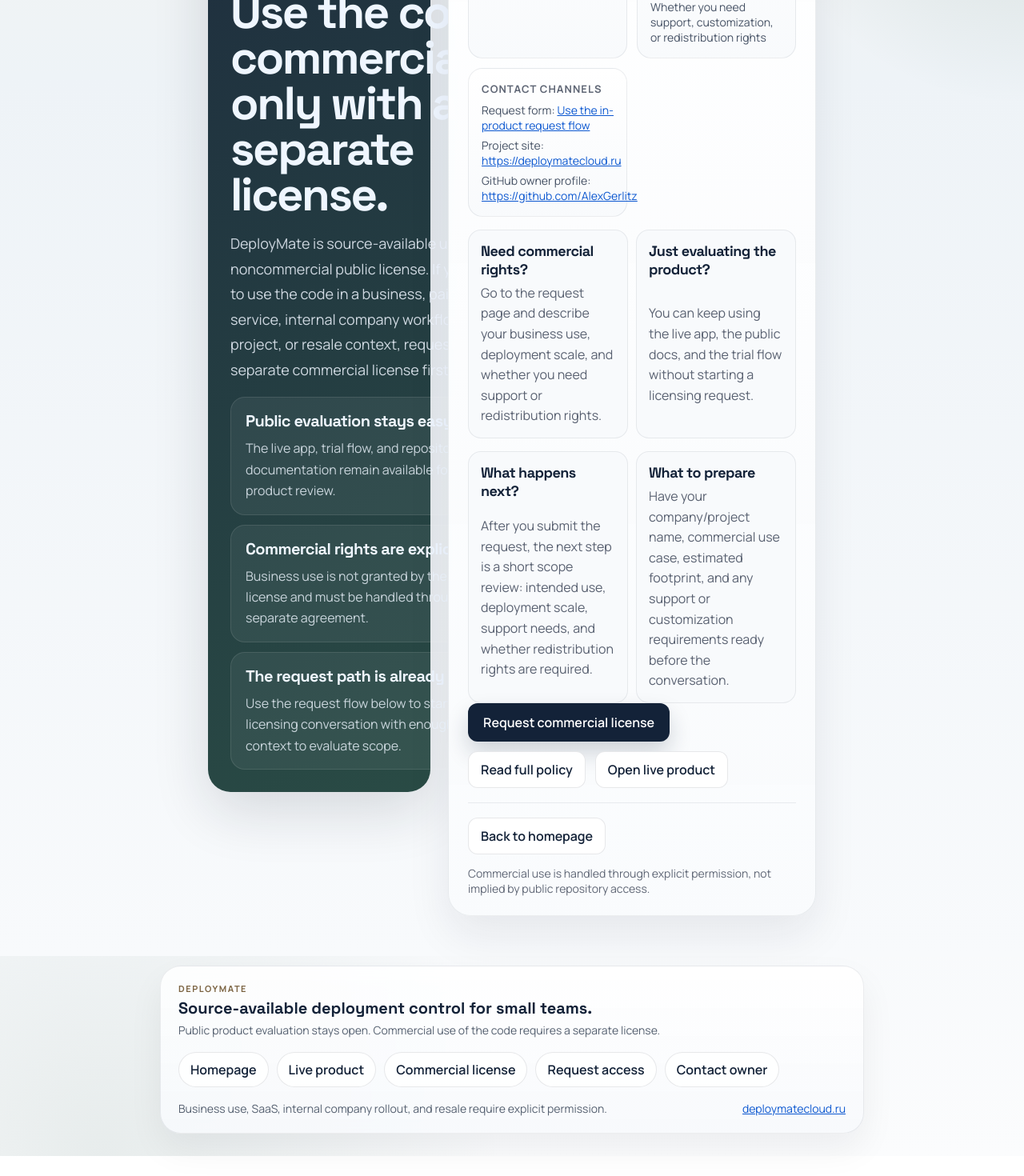
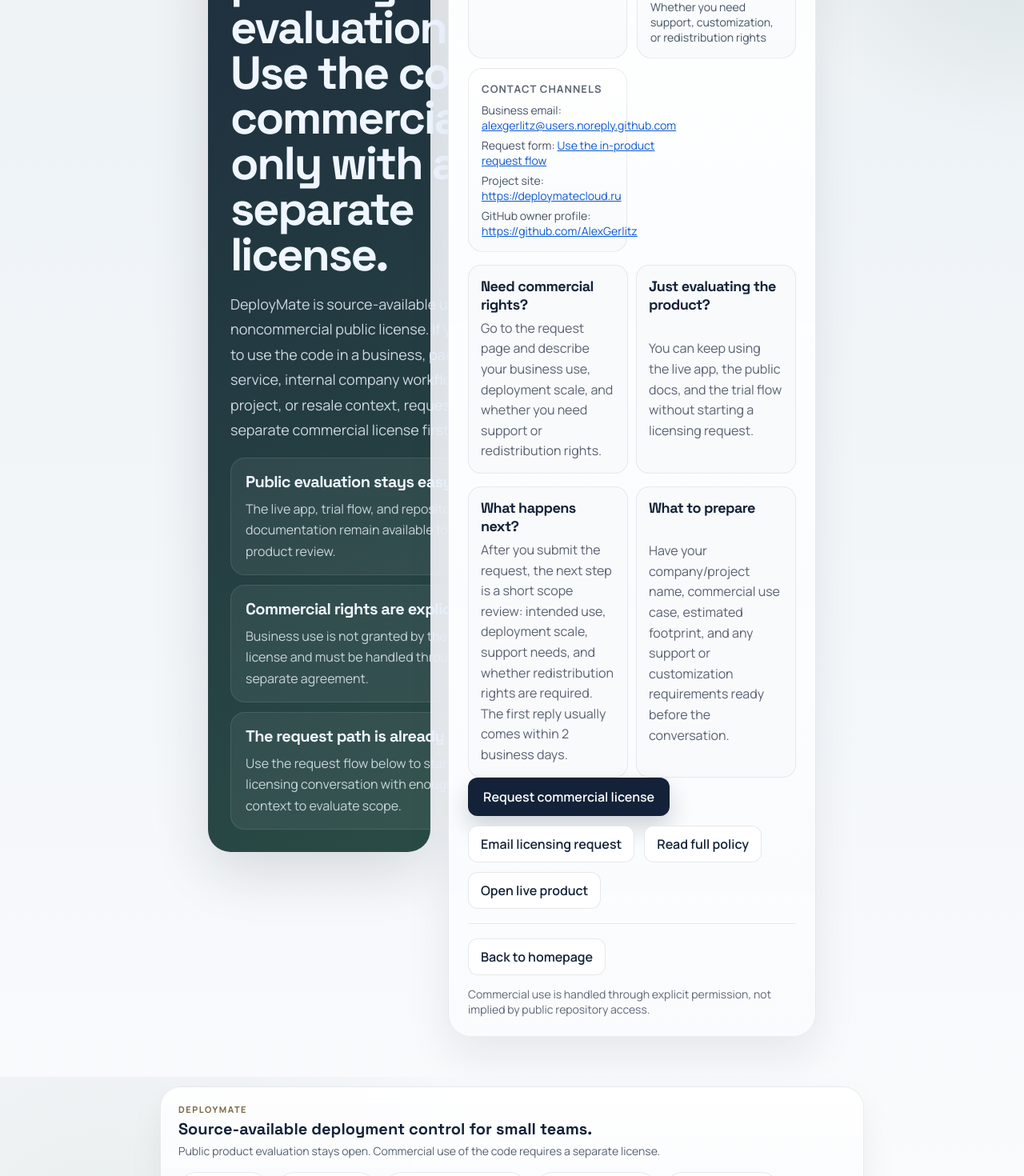
Before and after one commit to AlexGerlitz/deploymate, a Next.js app in the folder frontend/: page /commercial-license in a window 1280 px wide. Shown: the part 520-1990 px from the top of the page at 80% size. Before the commit the page ends 1965 px from the top, so only its background shows below. Built offline with nearby package versions, Linux system fonts and the light colour scheme.

Commit message:
Add direct commercial email path

```diff
--- a/frontend/app/commercial-license/page.js
+++ b/frontend/app/commercial-license/page.js
@@ -14,6 +14,11 @@
   "Whether you need support, customization, or redistribution rights",
 ];
 const contactChannels = [
+  {
+    label: "Business email",
+    value: "alexgerlitz@users.noreply.github.com",
+    href: "mailto:alexgerlitz@users.noreply.github.com?subject=DeployMate%20commercial%20license",
+  },
   {
     label: "Request form",
     value: "Use the in-product request flow",
@@ -119,7 +124,7 @@
           <div className="authDecisionRow">
             <div className="authDecisionCard">
               <strong>What happens next?</strong>
-              <p>After you submit the request, the next step is a short scope review: intended use, deployment scale, support needs, and whether redistribution rights are required.</p>
+              <p>After you submit the request, the next step is a short scope review: intended use, deployment scale, support needs, and whether redistribution rights are required. The first reply usually comes within 2 business days.</p>
             </div>
             <div className="authDecisionCard">
               <strong>What to prepare</strong>
@@ -131,6 +136,12 @@
             <Link href="/upgrade" className="landingButton primaryButton authPrimaryAction">
               Request commercial license
             </Link>
+            <a
+              href="mailto:alexgerlitz@users.noreply.github.com?subject=DeployMate%20commercial%20license"
+              className="linkButton"
+            >
+              Email licensing request
+            </a>
             <a
               href="https://github.com/AlexGerlitz/deploymate/blob/main/COMMERCIAL-LICENSE.md"
               className="linkButton"
--- a/frontend/app/layout.js
+++ b/frontend/app/layout.js
@@ -48,17 +48,15 @@
                 Request access
               </Link>
               <a
-                href="https://github.com/AlexGerlitz"
+                href="mailto:alexgerlitz@users.noreply.github.com?subject=DeployMate%20commercial%20license"
                 className="siteFooterLink"
-                target="_blank"
-                rel="noreferrer"
               >
-                Contact owner
+                Email licensing
               </a>
             </div>
 
             <div className="siteFooterMeta">
-              <span>Business use, SaaS, internal company rollout, and resale require explicit permission.</span>
+              <span>Business use, SaaS, internal company rollout, and resale require explicit permission. First response usually within 2 business days.</span>
               <a href="https://deploymatecloud.ru" className="inlineLink">
                 deploymatecloud.ru
               </a>
```
Also changed, not shown: frontend/app/upgrade/page.js (+13 -5 lines), 2 other files (tests, documents, lock files or other folders).
